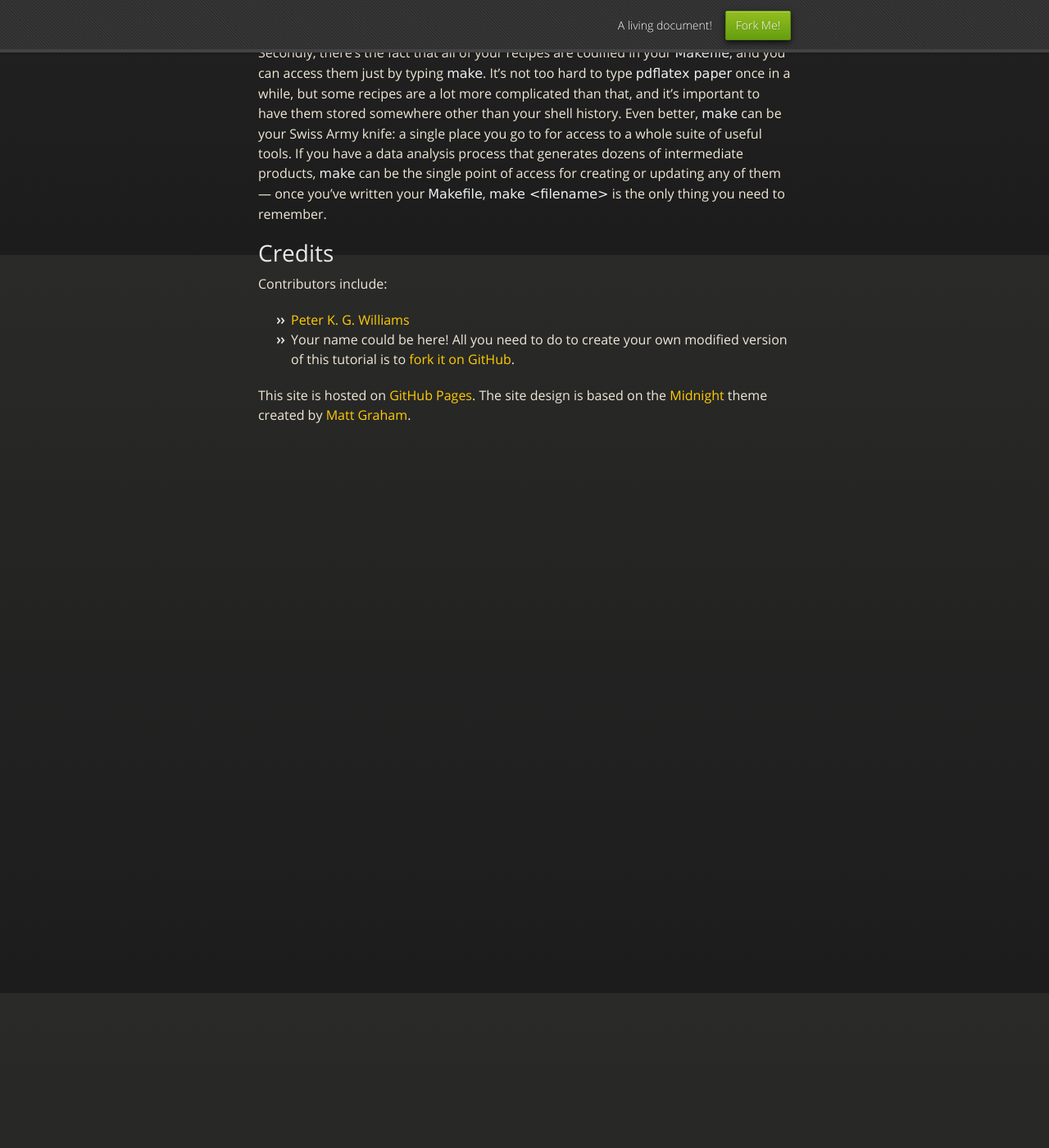
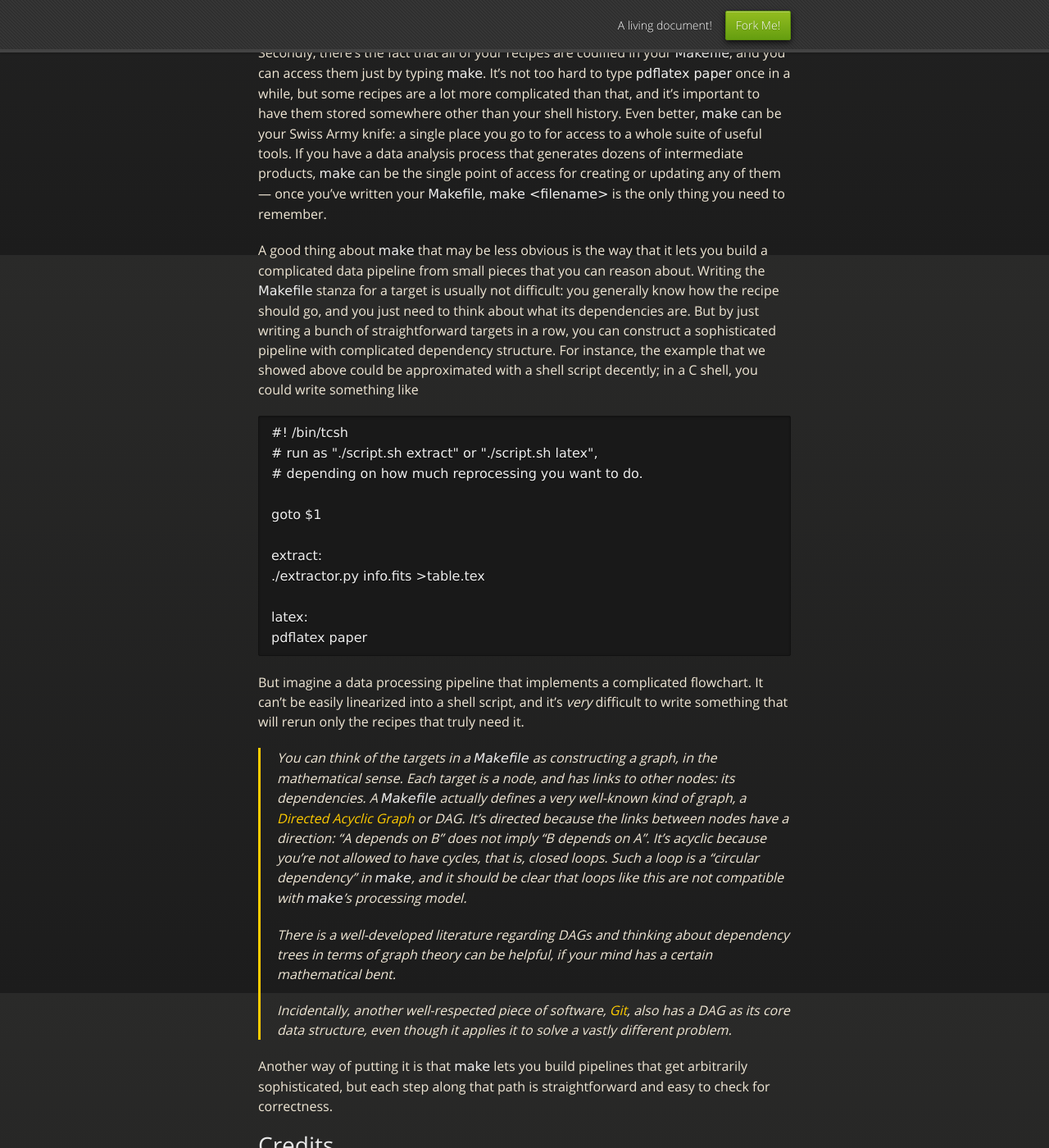
Before and after one commit to pkgw/make_for_scientists, a Jekyll site: the page built from index.md, in a window 1280 px wide and 1400 px high, scrolled down 3289 px. Shown: the whole window at 82% size. Built offline with Jekyll 4.4.1, drawn with Linux system fonts in a browser that asks for light colours; nearby versions of some CDN libraries; Markdown is read by kramdown in place of the engine named in the settings; before the commit the page ends 3917 px from its top, so only the background shows below that.

Commit message:
Write some more new stuff

```diff
--- a/index.md
+++ b/index.md
@@ -153,6 +153,7 @@ make: 'paper.tex' is up to date.
 $
 {% endhighlight %}
 
+
 Stepping Back
 =============
 
@@ -175,6 +176,58 @@ have a data analysis process that generates dozens of intermediate products,
 --- once you've written your `Makefile`, `make <filename>` is the only thing
 you need to remember.
 
+A good thing about `make` that may be less obvious is the way that it lets you
+build a complicated data pipeline from small pieces that you can reason about.
+Writing the `Makefile` stanza for a target is usually not difficult: you
+generally know how the recipe should go, and you just need to think about what
+its dependencies are. But by just writing a bunch of straightforward targets
+in a row, you can construct a sophisticated pipeline with complicated
+dependency structure. For instance, the example that we showed above could be
+approximated with a shell script decently; in a C shell, you could write
+something like
+
+{% highlight tcsh %}
+#! /bin/tcsh
+# run as "./script.sh extract" or "./script.sh latex",
+# depending on how much reprocessing you want to do.
+
+goto $1
+
+extract:
+./extractor.py info.fits >table.tex
+
+latex:
+pdflatex paper
+{% endhighlight %}
+
+But imagine a data processing pipeline that implements a complicated
+flowchart. It can't be easily linearized into a shell script, and it's *very*
+difficult to write something that will rerun only the recipes that truly need
+it.
+
+> You can think of the targets in a `Makefile` as constructing a graph, in the
+> mathematical sense. Each target is a node, and has links to other nodes: its
+> dependencies. A `Makefile` actually defines a very well-known kind of graph,
+> a [Directed Acyclic
+> Graph](http://en.wikipedia.org/wiki/Directed_acyclic_graph) or DAG. It's
+> *directed* because the links between nodes have a direction: “*A* depends on
+> *B*” does not imply “*B* depends on *A*”. It's *acyclic* because you're not
+> allowed to have cycles, that is, closed loops. Such a loop is a “circular
+> dependency” in `make`, and it should be clear that loops like this are not
+> compatible with `make`'s processing model.
+>
+> There is a well-developed literature regarding DAGs and thinking about
+> dependency trees in terms of graph theory can be helpful, if your mind has a
+> certain mathematical bent.
+>
+> Incidentally, another well-respected piece of software,
+> [Git](http://git-scm.com/), also has a DAG as its core data structure, even
+> though it applies it to solve a vastly different problem.
+
+Another way of putting it is that `make` lets you build pipelines that get
+arbitrarily sophisticated, but each step along that path is straightforward
+and easy to check for correctness.
+
 
 <h1 id="credits">Credits</h1>
 
```
